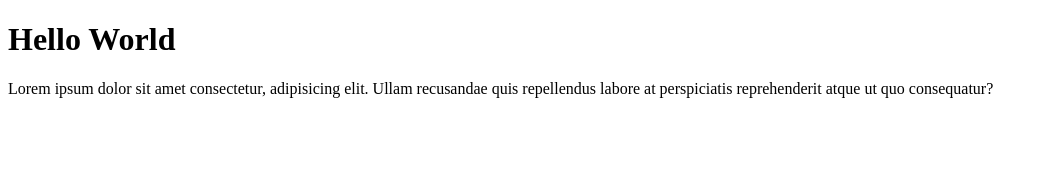
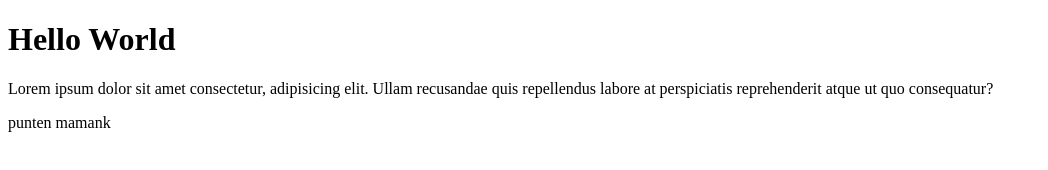
Before and after one commit to rizkiagungalamsyah/contoh-git-remote, a plain HTML site: page index.html in a window 1280 px wide. Shown: the whole page, without its empty margins (0-1048 px from the left). Drawn offline with Linux system fonts and the light colour scheme.

Commit message:
edit index
menambah paragraf

```diff
--- a/index.html
+++ b/index.html
@@ -15,5 +15,6 @@
       quis repellendus labore at perspiciatis reprehenderit atque ut quo
       consequatur?
     </p>
+    <p>punten mamank</p>
   </body>
 </html>
```
